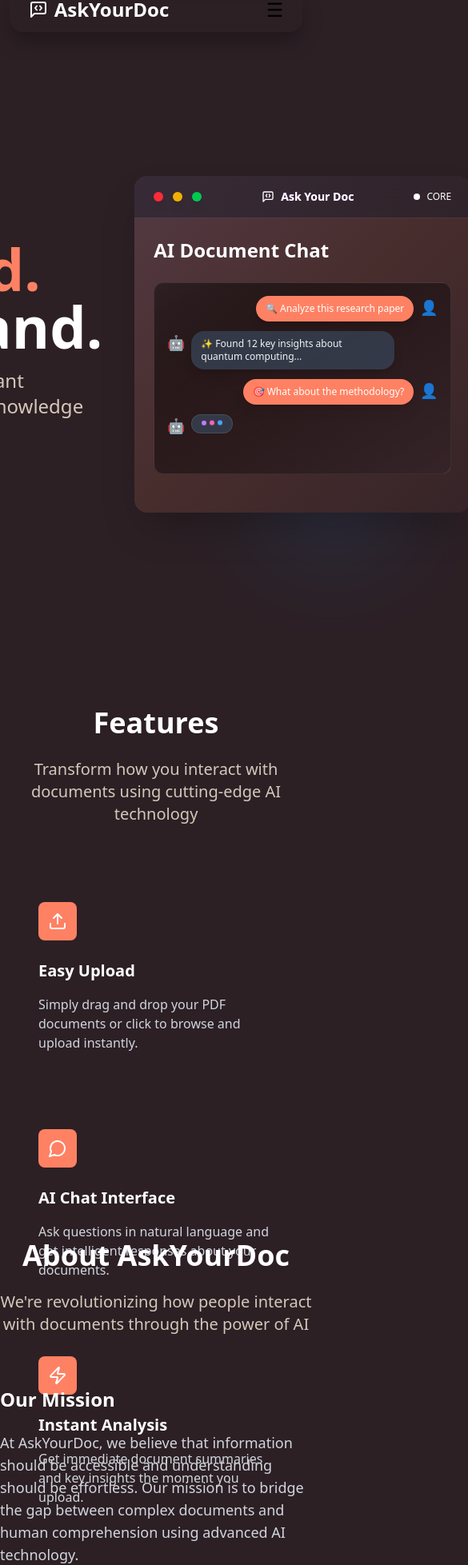
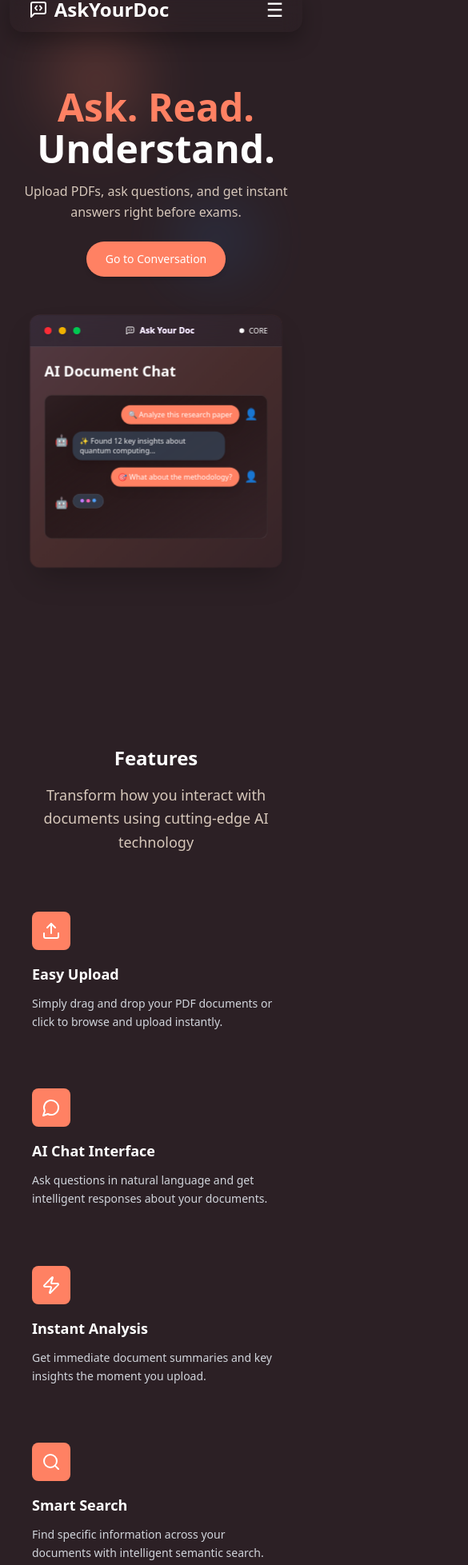
Before and after one commit to Aarushi-bhatia/StudyLM, a React (Vite) app in the folder frontend/: page / in a window 390 px wide. Shown: the part 40-1997 px from the top of the page at 80% size, 585 px wide, since content can reach past the window. Built offline with nearby package versions, Linux system fonts and the light colour scheme.

Commit message:
mobile responsiveness done

```diff
--- a/frontend/src/HomeComponents/AboutUs.jsx
+++ b/frontend/src/HomeComponents/AboutUs.jsx
@@ -4,27 +4,27 @@
 const AboutUs = () => {
   return (
     <>
-  <section id="aboutus" className="h-screen flex items-center justify-center text-white ">
-    <div className="max-w-7xl mx-auto z-10 ">
-      <div className="text-center mb-16">
-        <h2 className="text-4xl lg:text-5xl font-bold mb-6">
+      <section id="aboutus" className="min-h-screen flex items-center justify-center text-white py-12 sm:py-16 lg:py-20">
+        <div className="max-w-7xl mx-auto z-10 px-4 sm:px-6 lg:px-8">
+          <div className="text-center mb-12 sm:mb-16">
+            <h2 className="text-3xl sm:text-4xl lg:text-5xl font-bold mb-4 sm:mb-6">
               <span className="gradient-text">About AskYourDoc</span>
             </h2>
-        <p className="text-[#D6C7BA] text-xl max-w-3xl mx-auto">
+            <p className="text-[#D6C7BA] text-lg sm:text-xl max-w-3xl mx-auto px-4">
               We're revolutionizing how people interact with documents through the
               power of AI
             </p>
           </div>
-      <div className="grid lg:grid-cols-2 gap-12 items-center">
+          <div className="grid lg:grid-cols-2 gap-8 sm:gap-12 items-start lg:items-center">
             <div>
-          <h3 className="text-2xl font-semibold mb-6">Our Mission</h3>
-          <p className="text-gray-300 text-lg mb-6">
+              <h3 className="text-xl sm:text-2xl font-semibold mb-4 sm:mb-6">Our Mission</h3>
+              <p className="text-gray-300 text-base sm:text-lg mb-4 sm:mb-6 leading-relaxed">
                 At AskYourDoc, we believe that information should be accessible and
                 understanding should be effortless. Our mission is to bridge the gap
                 between complex documents and human comprehension using advanced AI
                 technology.
               </p>
-          <p className="text-gray-300 text-lg mb-6">
+              <p className="text-gray-300 text-base sm:text-lg mb-6 sm:mb-8 leading-relaxed">
                 We understand that reading through lengthy documents can be
                 time-consuming and overwhelming. That's why we created an
                 intelligent assistant that can instantly answer your questions,
@@ -32,60 +32,60 @@
                 information from any document.
               </p>
               <div className="flex items-center gap-4">
-            <div className="bg-[#FF8163] w-16 h-16 rounded-lg flex items-center justify-center">
-              <Target className="w-8 h-8 text-white" />
+                <div className="bg-[#FF8163] w-12 h-12 sm:w-16 sm:h-16 rounded-lg flex items-center justify-center flex-shrink-0">
+                  <Target className="w-6 h-6 sm:w-8 sm:h-8 text-white" />
                 </div>
                 <div>
-              <h4 className="font-semibold text-lg">Our Vision</h4>
-              <p className="text-gray-300">
+                  <h4 className="font-semibold text-base sm:text-lg">Our Vision</h4>
+                  <p className="text-gray-300 text-sm sm:text-base">
                     Making knowledge accessible to everyone, everywhere
                   </p>
                 </div>
               </div>
             </div>
-        <div className="glassmorphism rounded-2xl p-8">
-          <h3 className="text-2xl font-semibold mb-6">Why Choose Us?</h3>
-          <div className="space-y-4">
+            <div className="glassmorphism rounded-2xl p-6 sm:p-8">
+              <h3 className="text-xl sm:text-2xl font-semibold mb-4 sm:mb-6">Why Choose Us?</h3>
+              <div className="space-y-4 sm:space-y-6">
                 <div className="flex items-start gap-3">
-              <div className="bg-[#FF8163] w-6 h-6 rounded-full flex items-center justify-center mt-1">
+                  <div className="bg-[#FF8163] w-6 h-6 rounded-full flex items-center justify-center mt-1 flex-shrink-0">
                     <Check className="w-4 h-4 text-white" />
                   </div>
                   <div>
-                <h4 className="font-semibold">Advanced AI Technology</h4>
-                <p className="text-gray-300 text-sm">
+                    <h4 className="font-semibold text-base sm:text-lg">Advanced AI Technology</h4>
+                    <p className="text-gray-300 text-sm sm:text-base leading-relaxed">
                       State-of-the-art language models for accurate understanding
                     </p>
                   </div>
                 </div>
                 <div className="flex items-start gap-3">
-              <div className="bg-[#FF8163] w-6 h-6 rounded-full flex items-center justify-center mt-1">
+                  <div className="bg-[#FF8163] w-6 h-6 rounded-full flex items-center justify-center mt-1 flex-shrink-0">
                     <Check className="w-4 h-4 text-white" />
                   </div>
                   <div>
-                <h4 className="font-semibold">User-Friendly Interface</h4>
-                <p className="text-gray-300 text-sm">
+                    <h4 className="font-semibold text-base sm:text-lg">User-Friendly Interface</h4>
+                    <p className="text-gray-300 text-sm sm:text-base leading-relaxed">
                       Intuitive design that anyone can use effortlessly
                     </p>
                   </div>
                 </div>
                 <div className="flex items-start gap-3">
-              <div className="bg-[#FF8163] w-6 h-6 rounded-full flex items-center justify-center mt-1">
+                  <div className="bg-[#FF8163] w-6 h-6 rounded-full flex items-center justify-center mt-1 flex-shrink-0">
                     <Check className="w-4 h-4 text-white" />
                   </div>
                   <div>
-                <h4 className="font-semibold">Privacy First</h4>
-                <p className="text-gray-300 text-sm">
+                    <h4 className="font-semibold text-base sm:text-lg">Privacy First</h4>
+                    <p className="text-gray-300 text-sm sm:text-base leading-relaxed">
                       Your documents and data remain completely secure
                     </p>
                   </div>
                 </div>
                 <div className="flex items-start gap-3">
-              <div className="bg-[#FF8163] w-6 h-6 rounded-full flex items-center justify-center mt-1">
+                  <div className="bg-[#FF8163] w-6 h-6 rounded-full flex items-center justify-center mt-1 flex-shrink-0">
                     <Check className="w-4 h-4 text-white" />
                   </div>
                   <div>
-                <h4 className="font-semibold">Continuous Innovation</h4>
-                <p className="text-gray-300 text-sm">
+                    <h4 className="font-semibold text-base sm:text-lg">Continuous Innovation</h4>
+                    <p className="text-gray-300 text-sm sm:text-base leading-relaxed">
                       Regular updates and new features based on user feedback
                     </p>
                   </div>
--- a/frontend/src/HomeComponents/Features.jsx
+++ b/frontend/src/HomeComponents/Features.jsx
@@ -3,75 +3,80 @@
 
 const Features = () => {
   return (
-
-  <section id="features" className="h-screen max-w-7xl mx-auto  text-white ">
-    <div className="max-w-7xl mx-auto px-4">
-      <div className="text-center mb-16">
-        <h2 className="text-4xl lg:text-5xl font-bold mb-6">
+    <section id="features" className="min-h-screen py-12 sm:py-16 lg:py-20 text-white">
+      <div className="max-w-7xl mx-auto px-4 sm:px-6 lg:px-8">
+        <div className="text-center mb-12 sm:mb-16 lg:mb-20">
+          <h2 className="text-2xl sm:text-3xl lg:text-4xl xl:text-5xl font-bold mb-4 sm:mb-6">
             <span className="gradient-text">Features</span>
           </h2>
-        <p className="text-[#D6C7BA] text-xl max-w-3xl mx-auto">
+          <p className="text-[#D6C7BA] text-lg sm:text-xl lg:text-2xl max-w-3xl mx-auto leading-relaxed px-4">
             Transform how you interact with documents using cutting-edge AI
             technology
           </p>
         </div>
-      <div className="grid md:grid-cols-2 lg:grid-cols-3 gap-8">
-        <div className="glassmorphism rounded-2xl p-8 card-hover">
-          <div className="bg-[#FF8163] w-12 h-12 rounded-lg flex items-center justify-center mb-6">
-            <Upload className="w-6 h-6 text-white" />
+
+        <div className="grid grid-cols-1 sm:grid-cols-2 lg:grid-cols-3 gap-6 sm:gap-8">
+          <div className="glassmorphism rounded-2xl p-6 sm:p-8 card-hover">
+            <div className="bg-[#FF8163] w-12 h-12 sm:w-14 sm:h-14 rounded-lg flex items-center justify-center mb-4 sm:mb-6">
+              <Upload className="w-6 h-6 sm:w-7 sm:h-7 text-white" />
             </div>
-          <h3 className="text-xl font-semibold mb-4">Easy Upload</h3>
-          <p className="text-gray-300">
+            <h3 className="text-lg sm:text-xl font-semibold mb-3 sm:mb-4">Easy Upload</h3>
+            <p className="text-gray-300 text-sm sm:text-base leading-relaxed">
               Simply drag and drop your PDF documents or click to browse and
               upload instantly.
             </p>
           </div>
-        <div className="glassmorphism rounded-2xl p-8 card-hover">
-          <div className="bg-[#FF8163] w-12 h-12 rounded-lg flex items-center justify-center mb-6">
-            <MessageCircle className="w-6 h-6 text-white" />
+
+          <div className="glassmorphism rounded-2xl p-6 sm:p-8 card-hover">
+            <div className="bg-[#FF8163] w-12 h-12 sm:w-14 sm:h-14 rounded-lg flex items-center justify-center mb-4 sm:mb-6">
+              <MessageCircle className="w-6 h-6 sm:w-7 sm:h-7 text-white" />
             </div>
-          <h3 className="text-xl font-semibold mb-4">AI Chat Interface</h3>
-          <p className="text-gray-300">
+            <h3 className="text-lg sm:text-xl font-semibold mb-3 sm:mb-4">AI Chat Interface</h3>
+            <p className="text-gray-300 text-sm sm:text-base leading-relaxed">
               Ask questions in natural language and get intelligent responses
               about your documents.
             </p>
           </div>
-        <div className="glassmorphism rounded-2xl p-8 card-hover">
-          <div className="bg-[#FF8163] w-12 h-12 rounded-lg flex items-center justify-center mb-6">
-            <Zap className="w-6 h-6 text-white" />
+
+          <div className="glassmorphism rounded-2xl p-6 sm:p-8 card-hover sm:col-span-2 lg:col-span-1">
+            <div className="bg-[#FF8163] w-12 h-12 sm:w-14 sm:h-14 rounded-lg flex items-center justify-center mb-4 sm:mb-6">
+              <Zap className="w-6 h-6 sm:w-7 sm:h-7 text-white" />
             </div>
-          <h3 className="text-xl font-semibold mb-4">Instant Analysis</h3>
-          <p className="text-gray-300">
+            <h3 className="text-lg sm:text-xl font-semibold mb-3 sm:mb-4">Instant Analysis</h3>
+            <p className="text-gray-300 text-sm sm:text-base leading-relaxed">
               Get immediate document summaries and key insights the moment you
               upload.
             </p>
           </div>
-        <div className="glassmorphism rounded-2xl p-8 card-hover">
-          <div className="bg-[#FF8163] w-12 h-12 rounded-lg flex items-center justify-center mb-6">
-            <Search className="w-6 h-6 text-white" />
+
+          <div className="glassmorphism rounded-2xl p-6 sm:p-8 card-hover">
+            <div className="bg-[#FF8163] w-12 h-12 sm:w-14 sm:h-14 rounded-lg flex items-center justify-center mb-4 sm:mb-6">
+              <Search className="w-6 h-6 sm:w-7 sm:h-7 text-white" />
             </div>
-          <h3 className="text-xl font-semibold mb-4">Smart Search</h3>
-          <p className="text-gray-300">
+            <h3 className="text-lg sm:text-xl font-semibold mb-3 sm:mb-4">Smart Search</h3>
+            <p className="text-gray-300 text-sm sm:text-base leading-relaxed">
               Find specific information across your documents with intelligent
               semantic search.
             </p>
           </div>
-        <div className="glassmorphism rounded-2xl p-8 card-hover">
-          <div className="bg-[#FF8163] w-12 h-12 rounded-lg flex items-center justify-center mb-6">
-            <Shield className="w-6 h-6 text-white" />
+
+          <div className="glassmorphism rounded-2xl p-6 sm:p-8 card-hover">
+            <div className="bg-[#FF8163] w-12 h-12 sm:w-14 sm:h-14 rounded-lg flex items-center justify-center mb-4 sm:mb-6">
+              <Shield className="w-6 h-6 sm:w-7 sm:h-7 text-white" />
             </div>
-          <h3 className="text-xl font-semibold mb-4">Secure &amp; Private</h3>
-          <p className="text-gray-300">
+            <h3 className="text-lg sm:text-xl font-semibold mb-3 sm:mb-4">Secure & Private</h3>
+            <p className="text-gray-300 text-sm sm:text-base leading-relaxed">
               Your documents are processed securely with enterprise-grade privacy
               protection.
             </p>
           </div>
-        <div className="glassmorphism rounded-2xl p-8 card-hover">
-          <div className="bg-[#FF8163] w-12 h-12 rounded-lg flex items-center justify-center mb-6">
-            <Clock className="w-6 h-6 text-white" />
+
+          <div className="glassmorphism rounded-2xl p-6 sm:p-8 card-hover sm:col-span-2 lg:col-span-1">
+            <div className="bg-[#FF8163] w-12 h-12 sm:w-14 sm:h-14 rounded-lg flex items-center justify-center mb-4 sm:mb-6">
+              <Clock className="w-6 h-6 sm:w-7 sm:h-7 text-white" />
             </div>
-          <h3 className="text-xl font-semibold mb-4">24/7 Access</h3>
-          <p className="text-gray-300">
+            <h3 className="text-lg sm:text-xl font-semibold mb-3 sm:mb-4">24/7 Access</h3>
+            <p className="text-gray-300 text-sm sm:text-base leading-relaxed">
               Access your document conversations anytime, anywhere, from any
               device.
             </p>
--- a/frontend/src/HomeComponents/Reviews.jsx
+++ b/frontend/src/HomeComponents/Reviews.jsx
@@ -5,48 +5,23 @@
   return (
     <section
       id="reviews"
-      className="h-screen flex items-center justify-center  text-white "
+      className="min-h-screen flex items-center justify-center text-white py-12 sm:py-16 lg:py-20"
     >
-      <div className="max-w-7xl mx-auto px-4 relative z-10">
+      <div className="max-w-xl  sm:max-w-7xl mx-auto px-4 sm:px-6 lg:px-8 relative z-10">
         <div>
-        <div className="text-center mb-6">
-          <h2 className="text-4xl lg:text-5xl font-bold mb-6">
+          <div className="text-center mb-8 sm:mb-4 lg:mb-6">
+            <h2 className="text-2xl sm:text-3xl lg:text-4xl xl:text-5xl font-bold mb-4 sm:mb-6">
               <span className="gradient-text">What Our Users Say</span>
             </h2>
-          <p className="text-[#D6C7BA] text-xl">
+            <p className="text-[#D6C7BA] sm:text-xl lg:text-xl max-w-3xl mx-auto leading-relaxed px-4">
               Join thousands of satisfied users who have transformed their
               document workflow
             </p>
           </div>
+          <div className="mx-8 sm:mx-0">
           <Carousal />
           </div>
-        {/* Stats Section */}
-        {/* <div className="mt-16 grid grid-cols-2 lg:grid-cols-4 gap-8">
-        <div className="text-center">
-          <div className="text-3xl lg:text-4xl font-bold text-[#FF8163] mb-2">
-            50K+
         </div>
-          <div className="text-gray-300">Documents Processed</div>
-        </div>
-        <div className="text-center">
-          <div className="text-3xl lg:text-4xl font-bold text-[#FF8163] mb-2">
-            10K+
-          </div>
-          <div className="text-gray-300">Happy Users</div>
-        </div>
-        <div className="text-center">
-          <div className="text-3xl lg:text-4xl font-bold text-[#FF8163] mb-2">
-            99.9%
-          </div>
-          <div className="text-gray-300">Uptime</div>
-        </div>
-        <div className="text-center">
-          <div className="text-3xl lg:text-4xl font-bold text-[#FF8163] mb-2">
-            4.9/5
-          </div>
-          <div className="text-gray-300">User Rating</div>
-        </div> */}
-        {/* </div> */}
       </div>
     </section>
   );
--- a/frontend/src/components/Nav.jsx
+++ b/frontend/src/components/Nav.jsx
@@ -51,7 +51,7 @@
 
         {/* Hamburger Icon */}
         <button
-          className="md:hidden text-2xl focus:outline-none"
+          className="md:hidden  text-white z-30 text-2xl focus:outline-none"
           onClick={() => setIsOpen(!isOpen)}
           aria-label="Toggle navigation"
         >
@@ -63,7 +63,7 @@
         {!isChatRoute && (
           <div className="absolute md:static inset-x-0 md:flex md:justify-center mx-auto">
             <ul
-              className={`flex-col md:flex md:flex-row md:justify-center gap-6 text-lg font-semibold text-gray-300 absolute md:static top-full left-0 w-full md:w-auto bg-white md:bg-transparent px-6 md:px-0 py-4 md:py-0 transition-all duration-300 ease-in ${
+              className={`flex-col rounded-lg md:flex md:flex-row md:justify-center gap-6 text-lg font-semibold text-white absolute md:static top-full left-0 w-full md:w-auto bg-[#2C2025] md:bg-transparent px-6 md:px-0 py-4 md:py-0 transition-all duration-300 ease-in ${
                 isOpen ? "flex" : "hidden"
               }`}
             >
@@ -81,7 +81,7 @@
               <li className="md:hidden">
                 <a
                   href="/auth"
-                  className="block px-6 py-1 text-lg border/10 border-gray-800 rounded-full text-gray-300 font-[550] bg-primary hover:opacity-90 transition shadow-[0_4px_12px_rgba(0,0,0,0.2)] text-center"
+                  className="block px-6 py-1 text-lg border/10 border-white rounded-full text-white font-[550] bg-[#FF8163] hover:opacity-90 transition shadow-[0_4px_12px_rgba(0,0,0,0.2)] text-center"
                 >
                   Login / Signup
                 </a>
--- a/frontend/src/components/Welcome.jsx
+++ b/frontend/src/components/Welcome.jsx
@@ -30,6 +30,7 @@
         <div className="z-10">
           <PDFWidget />
         </div>
+
       </div>
     </div>
   );
--- /dev/null
+++ b/frontend/src/components/WelcomeMobile.jsx
@@ -0,0 +1,42 @@
+import React from "react";
+import { Link } from "react-router-dom";
+import PDFWidget from "./PDFWidget";
+
+const WelcomeMobile = () => {
+  return (
+    <div className="px-4 sm:px-6 lg:px-8 py-12 sm:py-16 lg:py-20 min-h-screen flex flex-col items-center justify-center relative">
+      {/* Background gradients */}
+      <div className="absolute w-[200px] h-[200px] sm:w-[250px] sm:h-[250px] lg:w-[300px] lg:h-[300px] rounded-full bg-[radial-gradient(circle,_#E2745B_0%,_transparent_60%)] blur-2xl opacity-40 -top-10 left-5 sm:left-10 lg:left-20 z-0" />
+      <div className="absolute w-[200px] h-[200px] sm:w-[250px] sm:h-[250px] lg:w-[300px] lg:h-[300px] rounded-full bg-[radial-gradient(circle,_#1E90FF_0%,_transparent_40%)] blur-2xl opacity-30 top-40 sm:top-60 lg:top-80 right-5 sm:right-10 lg:right-20 z-0" />
+
+      {/* Content */}
+      <div className="relative z-10 text-center max-w-sm sm:max-w-md lg:max-w-lg xl:max-w-xl">
+        <h1 className="text-5xl sm:text-4xl lg:text-5xl xl:text-6xl text-[#FF8163] font-bold mb-1 sm:mb-2">
+          Ask. Read.
+        </h1>
+        <h1 className="text-5xl sm:text-4xl lg:text-5xl xl:text-6xl text-white font-bold mb-4 sm:mb-6 lg:mb-8">
+          Understand.
+        </h1>
+        <p className="text-[#D6C7BA] text-base sm:text-base lg:text-lg xl:text-xl mb-6 sm:mb-8 lg:mb-10 leading-relaxed px-2">
+          Upload PDFs, ask questions, and get instant answers right before exams.
+        </p>
+        <Link
+          to="/chat"
+          className="bg-[#FF8163] text-white px-6 py-3 sm:px-8 sm:py-4 lg:px-10 lg:py-5 rounded-full font-medium text-sm sm:text-base lg:text-lg shadow-md hover:opacity-90 transition-opacity duration-200 inline-block"
+        >
+          Go to Conversation
+        </Link>
+      </div>
+
+      {/* PDF Widget */}
+      <div className="mt-12 z-10 w-full flex justify-center">
+  <div className="transform scale-75 sm:scale-90 origin-top">
+    <PDFWidget />
+  </div>
+</div>
+
+    </div>
+  );
+};
+
+export default WelcomeMobile;
--- a/frontend/src/pages/Homepage.jsx
+++ b/frontend/src/pages/Homepage.jsx
@@ -9,6 +9,7 @@
 import CTA from "../HomeComponents/CTA";
 import Footer from "../HomeComponents/Footer";
 import VerticalMoving from "../HomeComponents/Carousal";
+import WelcomeMobile from "../components/WelcomeMobile";
 
 const Homepage = () => {
 
@@ -19,9 +20,12 @@
       </AuthProvider>
     <div className="flex flex-col h-screen bg-[#2C2025]">
 
-      <main className="flex-grow p-4">
+      <main className="hidden sm:block sm:flex-grow sm:p-4">
         <Welcome />
       </main>
+      <div className="sm:hidden">
+        <WelcomeMobile />
+      </div>
       </div>
       <Features />
       <AboutUs />
```
Also changed, not shown: frontend/src/HomeComponents/Carousal.jsx (+37 -15 lines). Lines whose indentation alone changed are shown as unchanged.
